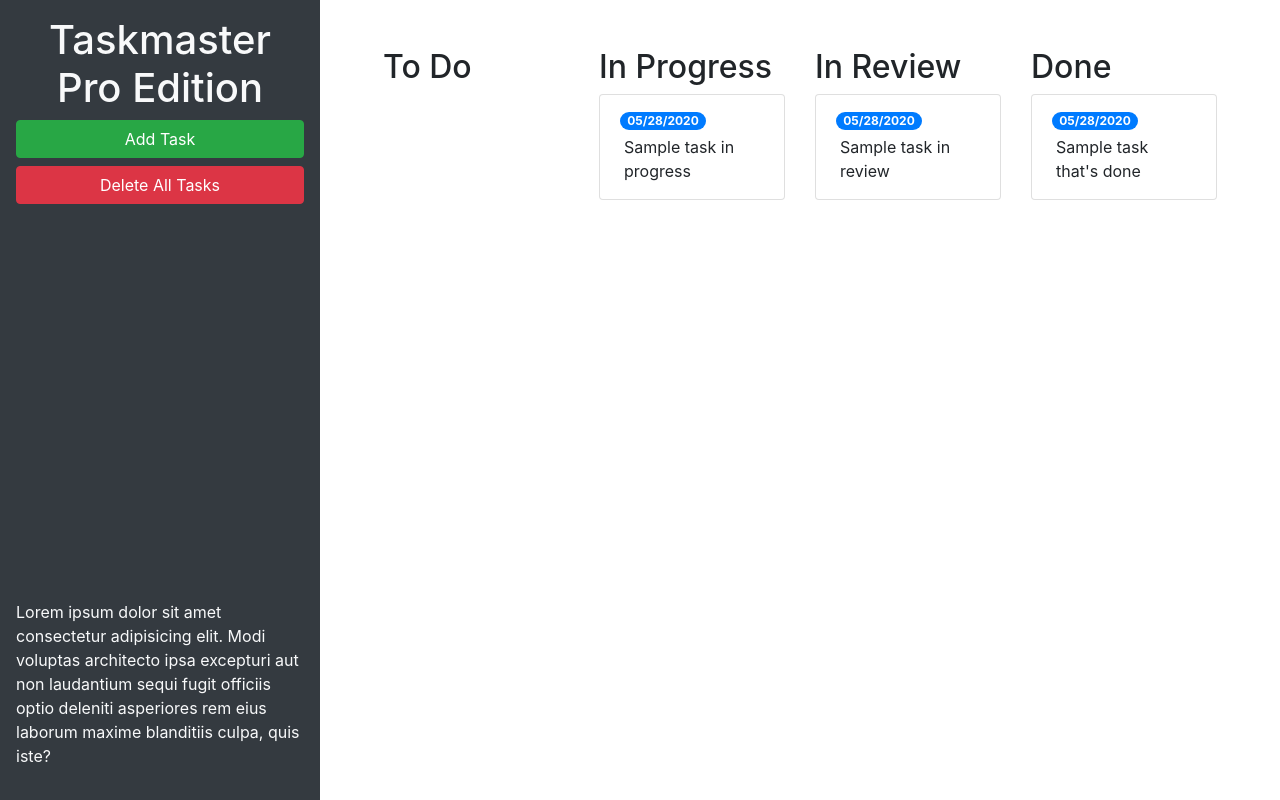
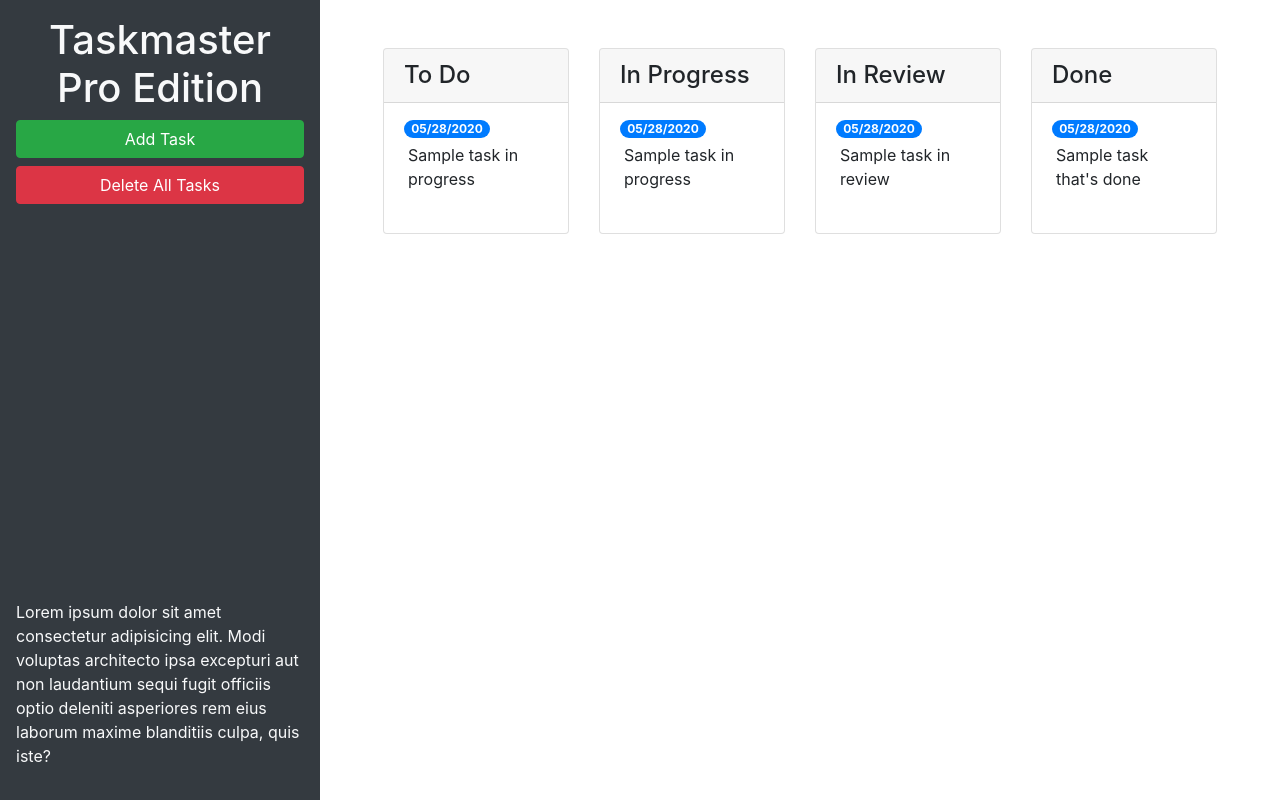
Before and after one commit to dgstjohn/taskmaster-pro, a plain HTML site: page index.html in a window 1280 px wide. Drawn offline with nearby package versions, Linux system fonts and the light colour scheme.

Commit message:
5.2.5; added cards and cleaned up modal

```diff
--- a/index.html
+++ b/index.html
@@ -27,41 +27,54 @@
       <div class="m-5 row justify-content-around">
         <!-- todo start -->
         <div class="col-12 col-md-6 col-xl-3 mb-3">
-          <h2>To Do</h2>
-          <ul id="list-toDo" class="list-group"></ul>
-        </div>
-        <!-- todo end -->
-        <!-- in progress start -->
-        <div class="col-12 col-md-6 col-xl-3 mb-3">
-          <h2>In Progress</h2>
-          <ul id="list-inProgress" class="list-group">
+          <div class="card">
+            <h4 class="card-header">To Do</h4>
+            <ul id="list-toDo" class="list-group list-group-flush">
               <li class="list-group-item">
                 <span class="badge badge-primary badge-pill">05/28/2020</span>
                 <p class="m-1">Sample task in progress</p>
               </li>
             </ul>
           </div>
+        </div>
+        <!-- todo end -->
+        <!-- in progress start -->
+        <div class="col-12 col-md-6 col-xl-3 mb-3">
+          <div class="card">
+            <h4 class="card-header">In Progress</h4>
+            <ul id="list-inProgress" class="list-group list-group-flush">
+              <li class="list-group-item">
+                <span class="badge badge-primary badge-pill">05/28/2020</span>
+                <p class="m-1">Sample task in progress</p>
+              </li>
+            </ul>
+          </div>
+        </div>
         <!-- in progress end -->
         <!-- in review start -->
         <div class="col-12 col-md-6 col-xl-3 mb-3">
-          <h2>In Review</h2>
-          <ul id="list-inReview" class="list-group">
+          <div class="card">
+            <h4 class="card-header">In Review</h4>
+            <ul id="list-inReview" class="list-group list-group-flush">
               <li class="list-group-item">
                 <span class="badge badge-primary badge-pill">05/28/2020</span>
                 <p class="m-1">Sample task in review</p>
               </li>
             </ul>
           </div>
+        </div>
         <!-- in review end -->
         <!-- done start -->
         <div class="col-12 col-md-6 col-xl-3 mb-3">
-          <h2>Done</h2>
-          <ul id="list-done" class="list-group">
+          <div class="card">
+            <h4 class="card-header">Done</h4>
+            <ul id="list-done" class="list-group list-group-flush">
               <li class="list-group-item">
                 <span class="badge badge-primary badge-pill">05/28/2020</span>
                 <p class="m-1">Sample task that's done</p>
               </li>
             </ul>
+          </div>
         </div>
         <!-- done end -->
       </div>
@@ -83,11 +96,11 @@
           <form>
             <div class="form-group">
               <label for="modalTaskDescription">Task description</label>
-              <textarea id="modalTaskDescription" rows="3"></textarea>
+              <textarea id="modalTaskDescription" rows="3" class="form-control"></textarea>
             </div>
             <div class="form-group">
               <label for="modalDueDate">Due date</label>
-              <input type="text" id="modalDueDate" placeholder="mm/dd/yyyy" autocomplete="off" />
+              <input type="text" class="form-control" id="modalDueDate" placeholder="mm/dd/yyyy" autocomplete="off" />
             </div>
           </form>
         </div>
```
Lines whose indentation alone changed are shown as unchanged.
